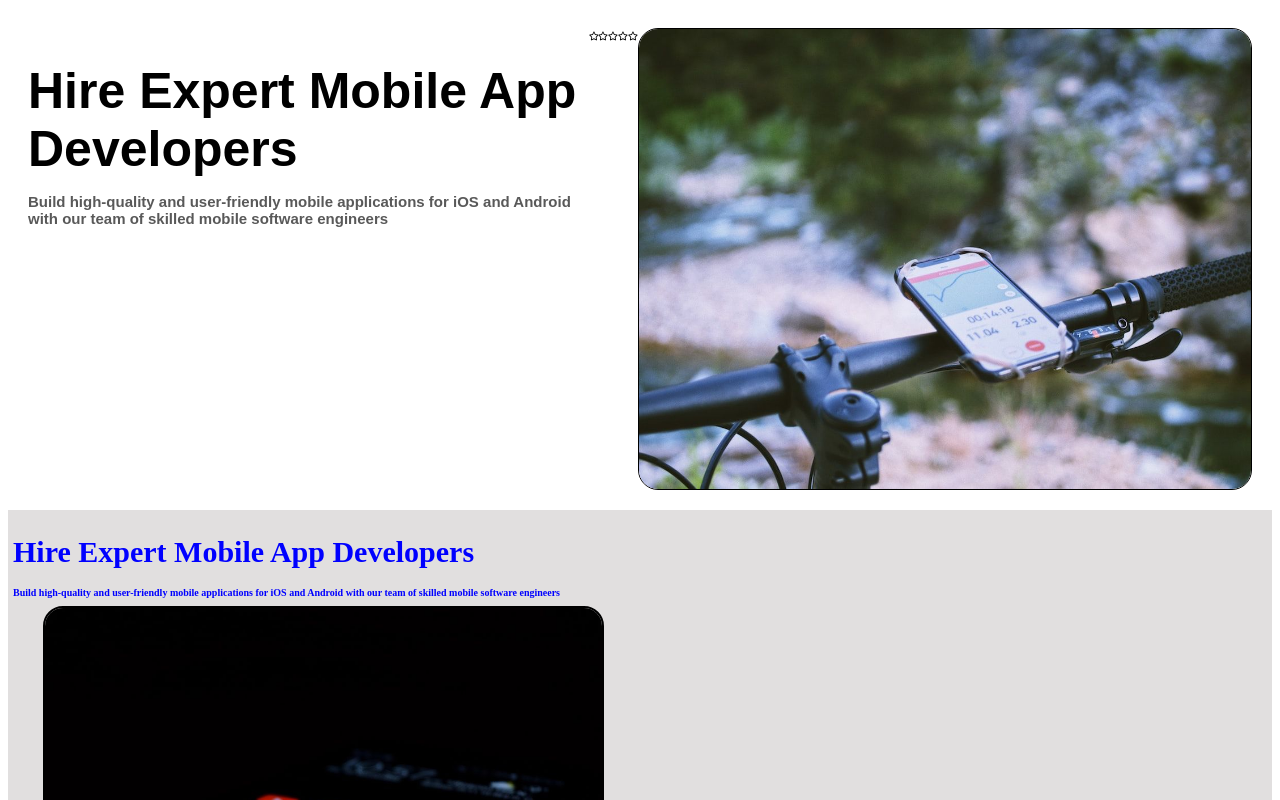
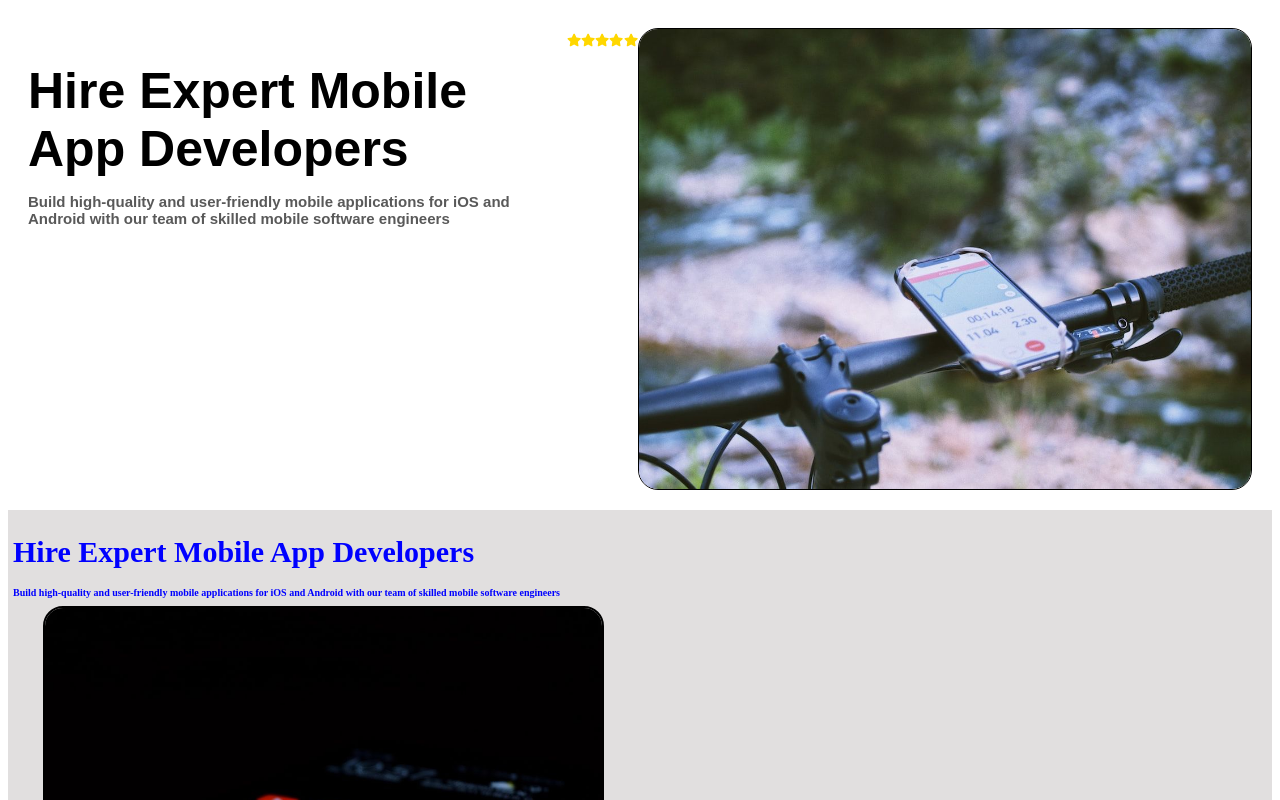
Before and after one commit to alexsouza10/TIISDE, a React (Vite) app: page / in a window 1280 px wide. Shown: the top 800 px of the page. Built offline with nearby package versions, Linux system fonts and the light colour scheme.

Commit message:
feat: star_increment

```diff
--- a/public/icons/star.jsx
+++ b/public/icons/star.jsx
@@ -1,8 +1,14 @@
-import { FaRegStar } from "react-icons/fa";
+import { FaStar } from "react-icons/fa";
+import styled from "styled-components";
+
+export const StarGold = styled(FaStar)`
+color: gold;
+font-size: 24px;
+`;
 
 const Star = () => {
     return (
-        <FaRegStar />
+        <StarGold />
     )
 }
 
```
